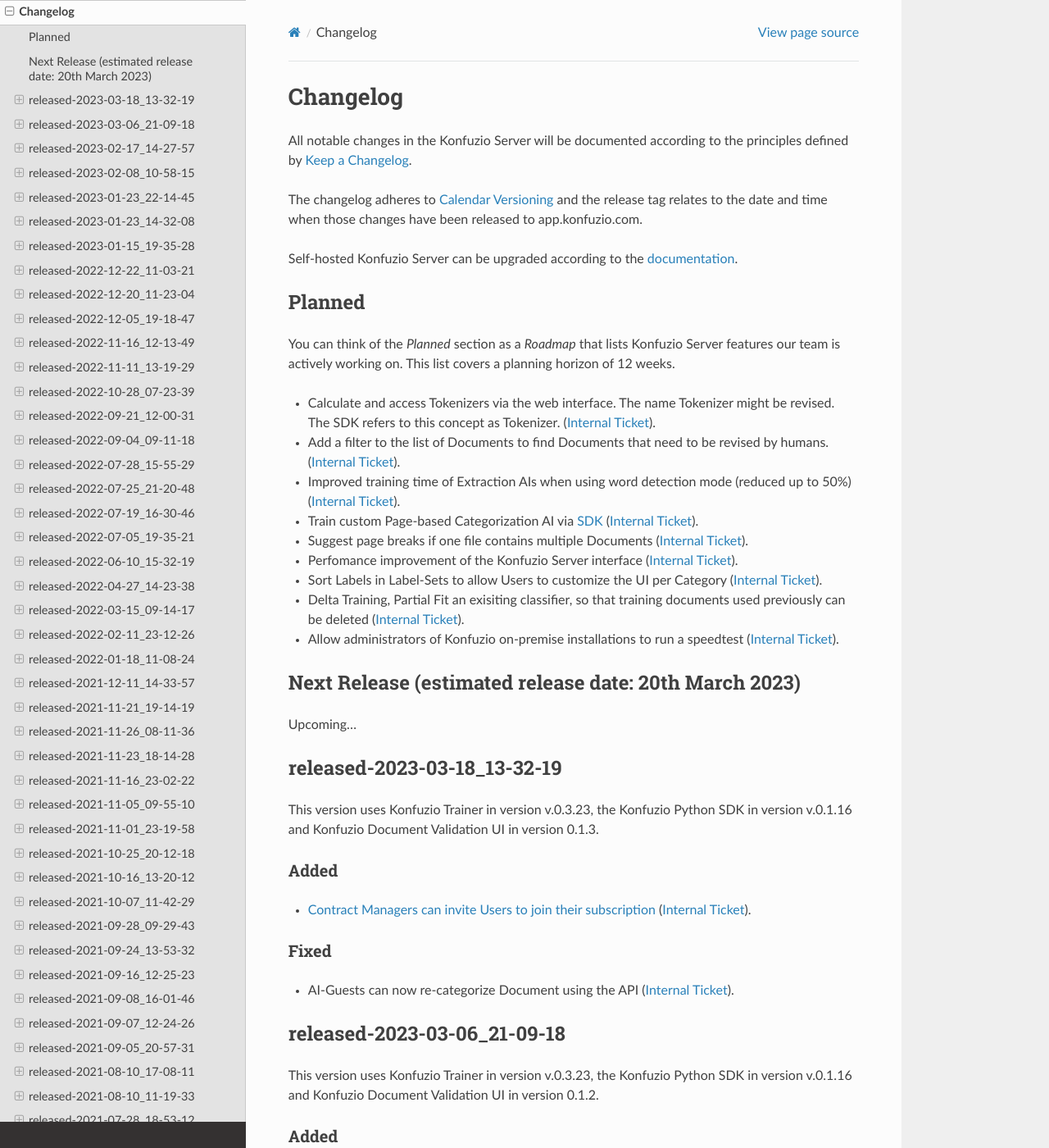
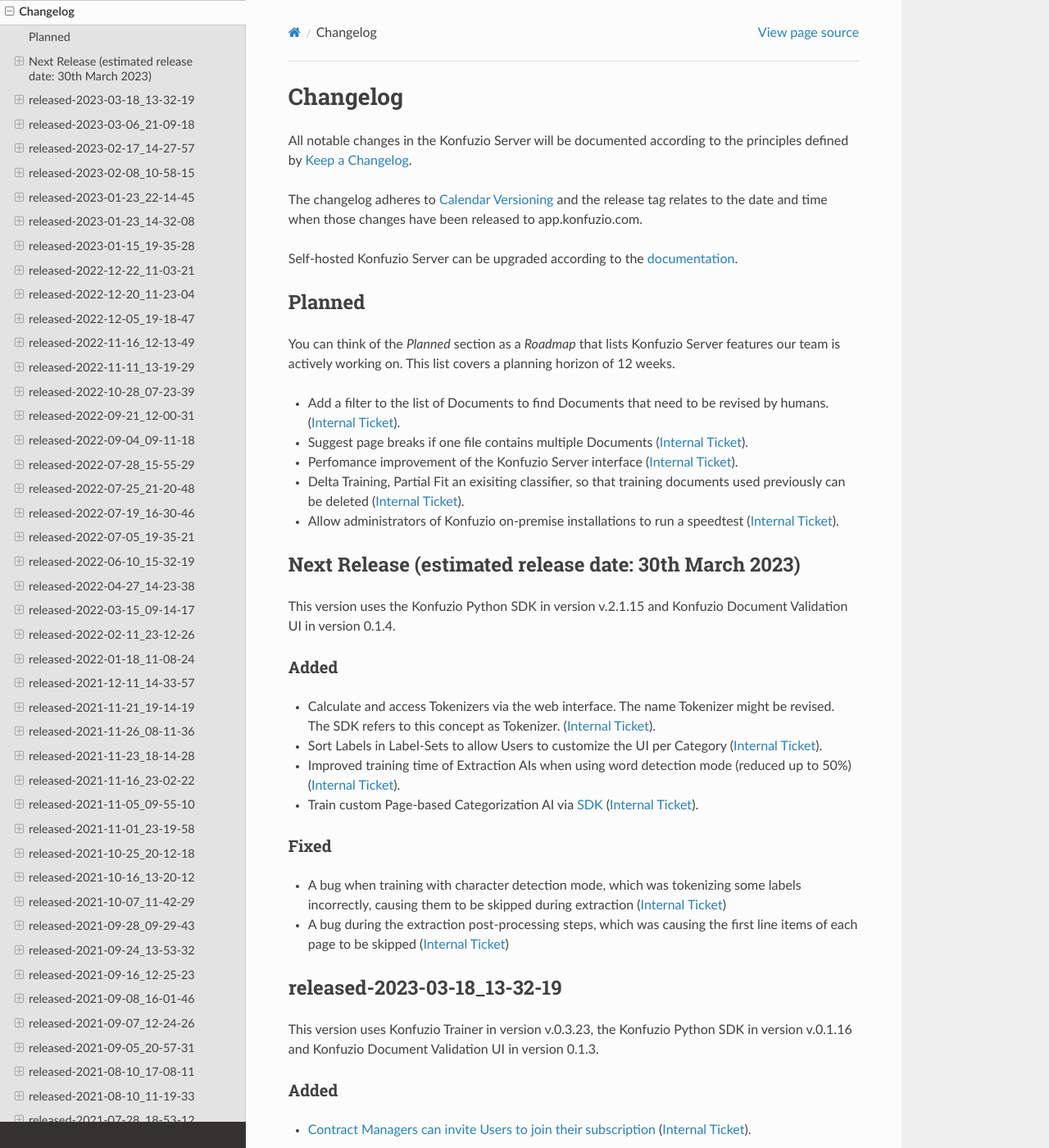
Before and after one commit to konfuzio-ai/konfuzio-sdk, a Sphinx documentation site: the page built from docs/web/changelog_app.md, in a window 1280 px wide and 1400 px high. Shown: the whole window at 82% size. Built offline with Sphinx 7.4.7 and the Read the Docs theme 2.0.0, drawn with Linux system fonts in a browser that asks for light colours; pages that are not in the unit, such as notebooks, are missing from menus; a script that is not in the unit is left out.

Commit message:
Update changelog_app.md

```diff
--- a/docs/web/changelog_app.md
+++ b/docs/web/changelog_app.md
@@ -15,31 +15,30 @@
 
 You can think of the _Planned_ section as a _Roadmap_ that lists Konfuzio Server features our team is actively working on. This list covers a planning horizon of 12 weeks.
 
-- Calculate and access Tokenizers via the web interface. The name Tokenizer might be revised. The SDK refers to this concept as Tokenizer. ([Internal Ticket](https://git.konfuzio.com/konfuzio/objectives/-/issues/9271)).
 - Add a filter to the list of Documents to find Documents that need to be revised by humans. ([Internal Ticket](https://git.konfuzio.com/konfuzio/objectives/-/issues/9242)).
-- Improved training time of Extraction AIs when using word detection mode (reduced up to 50%) ([Internal Ticket](https://git.konfuzio.com/konfuzio/objectives/-/issues/9435)).
-- Train custom Page-based Categorization AI via [SDK](https://github.com/konfuzio-ai/konfuzio-sdk/) ([Internal Ticket](https://git.konfuzio.com/konfuzio/objectives/-/issues/9481)).
 - Suggest page breaks if one file contains multiple Documents ([Internal Ticket](https://git.konfuzio.com/konfuzio/objectives/-/issues/7671)).
 - Perfomance improvement of the Konfuzio Server interface ([Internal Ticket](https://git.konfuzio.com/konfuzio/objectives/-/issues/10274)).
-- Sort Labels in Label-Sets to allow Users to customize the UI per Category ([Internal Ticket](https://git.konfuzio.com/konfuzio/objectives/-/issues/8932)).
 - Delta Training, Partial Fit an exisiting classifier, so that training documents used previously can be deleted ([Internal Ticket](https://git.konfuzio.com/konfuzio/objectives/-/issues/9251)).
 - Allow administrators of Konfuzio on-premise installations to run a speedtest ([Internal Ticket](https://git.konfuzio.com/konfuzio/objectives/-/issues/9870)).
-
 <!---
 - Start automatic AI retraining after User confirms that he has finished a annotation review ([Internal Ticket](https://git.konfuzio.com/konfuzio/objectives/-/issues/9166)).
 --->
 
-<!---
-These changes are for the tokenizers/new SDK branch.
+
+## Next Release (estimated release date: 30th March 2023)
+
+This version uses the Konfuzio Python SDK in version v.2.1.15 and Konfuzio Document Validation UI in version 0.1.4.
+
+### Added
+- Calculate and access Tokenizers via the web interface. The name Tokenizer might be revised. The SDK refers to this concept as Tokenizer. ([Internal Ticket](https://git.konfuzio.com/konfuzio/objectives/-/issues/9271)).
+- Sort Labels in Label-Sets to allow Users to customize the UI per Category ([Internal Ticket](https://git.konfuzio.com/konfuzio/objectives/-/issues/8932)).
+- Improved training time of Extraction AIs when using word detection mode (reduced up to 50%) ([Internal Ticket](https://git.konfuzio.com/konfuzio/objectives/-/issues/9435)).
+- Train custom Page-based Categorization AI via [SDK](https://github.com/konfuzio-ai/konfuzio-sdk/) ([Internal Ticket](https://git.konfuzio.com/konfuzio/objectives/-/issues/9481)).
 
 ### Fixed
 - A bug when training with character detection mode, which was tokenizing some labels incorrectly, causing them to be skipped during extraction ([Internal Ticket](https://git.konfuzio.com/konfuzio/objectives/-/issues/9666))
 - A bug during the extraction post-processing steps, which was causing the first line items of each page to be skipped ([Internal Ticket](https://git.konfuzio.com/konfuzio/objectives/-/issues/9561))
--->
 
-## Next Release (estimated release date: 20th March 2023)
-
-Upcoming...
 
 ## released-2023-03-18_13-32-19
 
```
